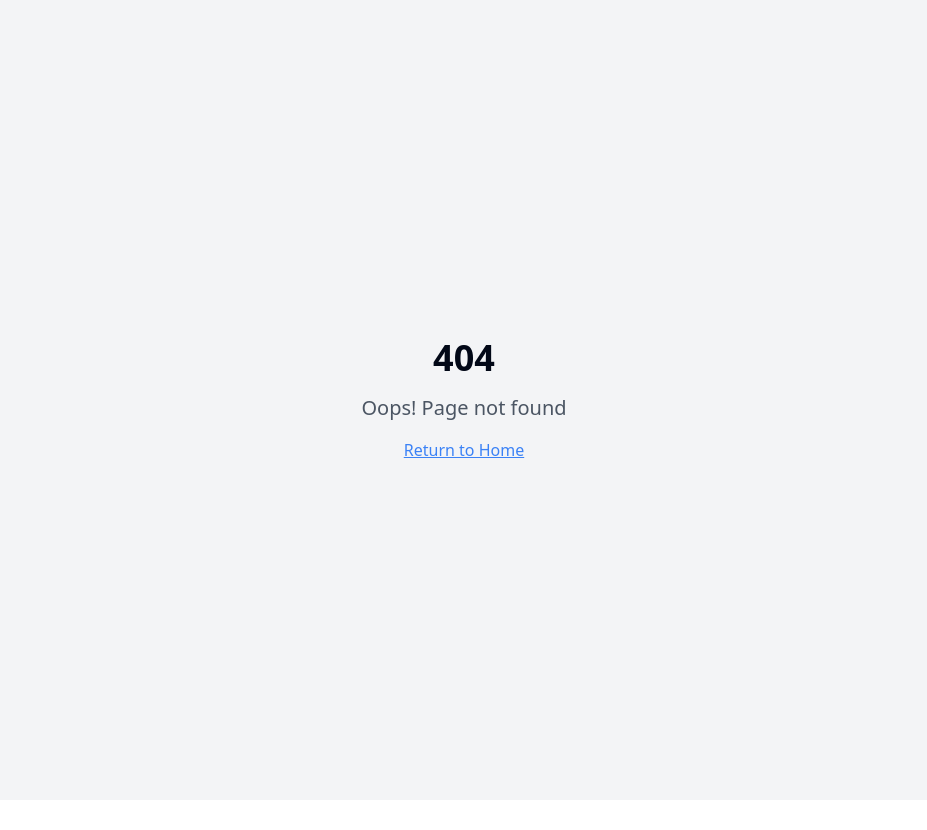
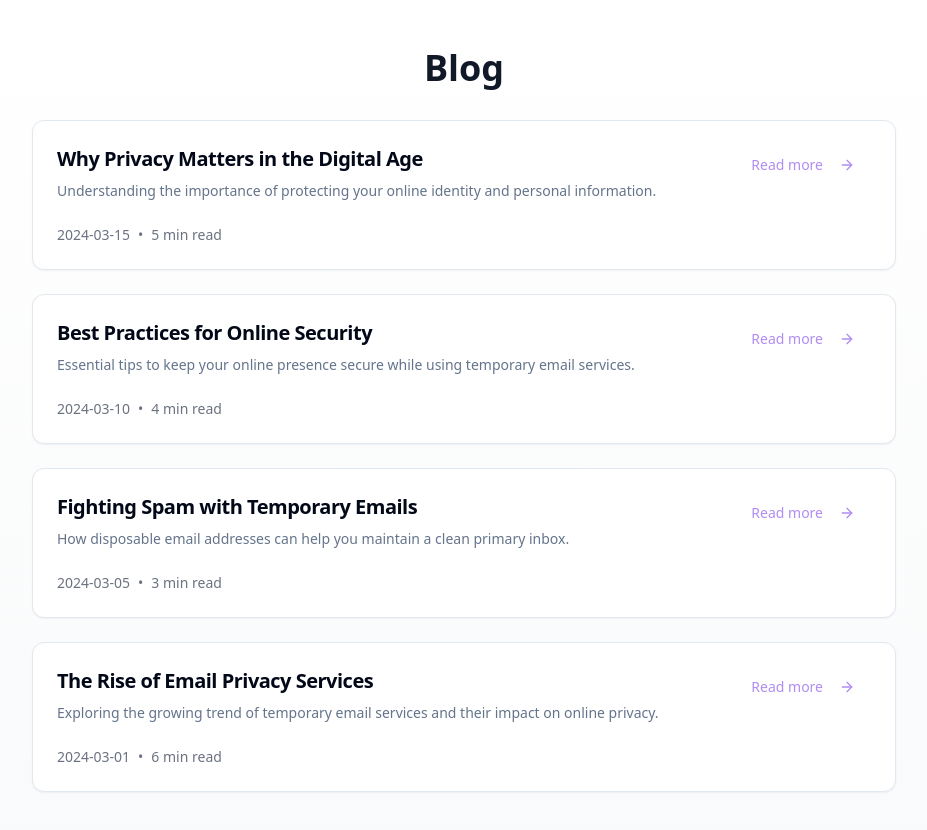
Before and after one commit to systemwide/tempomail-friend, a React (Vite) app: page /blog in a window 1280 px wide. Before the commit this address had no page. Shown: the top 830 px of the page, without its empty margins (176-1103 px from the left). Before the commit the page ends 800 px from the top, so only its background shows below. Built offline with nearby package versions, Linux system fonts and the light colour scheme.

Commit message:
Add blog, FAQ, and features pages
Implement new pages for the blog, FAQ, and features sections to enhance the website's content and user experience.

```diff
--- a/src/App.tsx
+++ b/src/App.tsx
@@ -1,9 +1,13 @@
+
 import { Toaster } from "@/components/ui/toaster";
 import { Toaster as Sonner } from "@/components/ui/sonner";
 import { TooltipProvider } from "@/components/ui/tooltip";
 import { QueryClient, QueryClientProvider } from "@tanstack/react-query";
 import { BrowserRouter, Routes, Route } from "react-router-dom";
 import Index from "./pages/Index";
+import Blog from "./pages/Blog";
+import FAQ from "./pages/FAQ";
+import Features from "./pages/Features";
 import NotFound from "./pages/NotFound";
 
 const queryClient = new QueryClient();
@@ -16,7 +20,9 @@ const App = () => (
       <BrowserRouter>
         <Routes>
           <Route path="/" element={<Index />} />
-          {/* ADD ALL CUSTOM ROUTES ABOVE THE CATCH-ALL "*" ROUTE */}
+          <Route path="/blog" element={<Blog />} />
+          <Route path="/faq" element={<FAQ />} />
+          <Route path="/features" element={<Features />} />
           <Route path="*" element={<NotFound />} />
         </Routes>
       </BrowserRouter>
--- /dev/null
+++ b/src/components/Navigation.tsx
@@ -0,0 +1,45 @@
+
+import { Link, useLocation } from "react-router-dom";
+import { cn } from "@/lib/utils";
+
+const Navigation = () => {
+  const location = useLocation();
+
+  const links = [
+    { href: "/", label: "Home" },
+    { href: "/features", label: "Features" },
+    { href: "/blog", label: "Blog" },
+    { href: "/faq", label: "FAQ" },
+  ];
+
+  return (
+    <nav className="bg-white/80 backdrop-blur-sm sticky top-0 z-50 border-b border-gray-100">
+      <div className="max-w-4xl mx-auto px-4">
+        <div className="flex items-center justify-between h-16">
+          <Link to="/" className="text-xl font-bold text-primary">
+            TempMail
+          </Link>
+
+          <div className="flex space-x-4">
+            {links.map((link) => (
+              <Link
+                key={link.href}
+                to={link.href}
+                className={cn(
+                  "px-3 py-2 rounded-md text-sm font-medium transition-colors",
+                  location.pathname === link.href
+                    ? "text-primary bg-primary/10"
+                    : "text-gray-600 hover:text-primary hover:bg-primary/5"
+                )}
+              >
+                {link.label}
+              </Link>
+            ))}
+          </div>
+        </div>
+      </div>
+    </nav>
+  );
+};
+
+export default Navigation;
--- /dev/null
+++ b/src/pages/Blog.tsx
@@ -0,0 +1,68 @@
+
+import { Card, CardContent, CardDescription, CardHeader, CardTitle } from "@/components/ui/card";
+import { Button } from "@/components/ui/button";
+import { ArrowRight } from "lucide-react";
+
+const Blog = () => {
+  const posts = [
+    {
+      title: "Why Privacy Matters in the Digital Age",
+      description: "Understanding the importance of protecting your online identity and personal information.",
+      date: "2024-03-15",
+      readTime: "5 min read",
+    },
+    {
+      title: "Best Practices for Online Security",
+      description: "Essential tips to keep your online presence secure while using temporary email services.",
+      date: "2024-03-10",
+      readTime: "4 min read",
+    },
+    {
+      title: "Fighting Spam with Temporary Emails",
+      description: "How disposable email addresses can help you maintain a clean primary inbox.",
+      date: "2024-03-05",
+      readTime: "3 min read",
+    },
+    {
+      title: "The Rise of Email Privacy Services",
+      description: "Exploring the growing trend of temporary email services and their impact on online privacy.",
+      date: "2024-03-01",
+      readTime: "6 min read",
+    },
+  ];
+
+  return (
+    <div className="min-h-screen bg-gradient-to-b from-white to-gray-50">
+      <div className="max-w-4xl mx-auto py-12 px-4">
+        <h1 className="text-4xl font-bold text-gray-900 mb-8 text-center">Blog</h1>
+
+        <div className="grid gap-6">
+          {posts.map((post, index) => (
+            <Card key={index} className="hover:shadow-md transition-shadow">
+              <CardHeader>
+                <div className="flex justify-between items-start">
+                  <div>
+                    <CardTitle className="text-xl mb-2">{post.title}</CardTitle>
+                    <CardDescription>{post.description}</CardDescription>
+                  </div>
+                  <Button variant="ghost" className="text-primary">
+                    Read more <ArrowRight className="w-4 h-4 ml-2" />
+                  </Button>
+                </div>
+              </CardHeader>
+              <CardContent>
+                <div className="flex items-center text-sm text-gray-500">
+                  <span>{post.date}</span>
+                  <span className="mx-2">•</span>
+                  <span>{post.readTime}</span>
+                </div>
+              </CardContent>
+            </Card>
+          ))}
+        </div>
+      </div>
+    </div>
+  );
+};
+
+export default Blog;
--- /dev/null
+++ b/src/pages/FAQ.tsx
@@ -0,0 +1,51 @@
+
+import { Accordion, AccordionContent, AccordionItem, AccordionTrigger } from "@/components/ui/accordion";
+
+const FAQ = () => {
+  return (
+    <div className="min-h-screen bg-gradient-to-b from-white to-gray-50">
+      <div className="max-w-4xl mx-auto py-12 px-4">
+        <h1 className="text-4xl font-bold text-gray-900 mb-8 text-center">Frequently Asked Questions</h1>
+
+        <Accordion type="single" collapsible className="w-full">
+          <AccordionItem value="what-is">
+            <AccordionTrigger>What is a temporary email service?</AccordionTrigger>
+            <AccordionContent>
+              A temporary email service provides disposable email addresses that you can use for temporary purposes, such as signing up for services, without revealing your personal email address. These addresses automatically expire after a set period.
+            </AccordionContent>
+          </AccordionItem>
+
+          <AccordionItem value="why-use">
+            <AccordionTrigger>Why should I use a temporary email address?</AccordionTrigger>
+            <AccordionContent>
+              Temporary email addresses help protect your privacy, reduce spam in your primary inbox, and provide a safe way to test or sign up for services without risking your personal email address being sold or compromised.
+            </AccordionContent>
+          </AccordionItem>
+
+          <AccordionItem value="how-long">
+            <AccordionTrigger>How long do the email addresses last?</AccordionTrigger>
+            <AccordionContent>
+              Our temporary email addresses are active for 24 hours from creation. After this period, they are automatically deleted along with any received messages to protect your privacy.
+            </AccordionContent>
+          </AccordionItem>
+
+          <AccordionItem value="is-it-safe">
+            <AccordionTrigger>Is it safe to use temporary email addresses?</AccordionTrigger>
+            <AccordionContent>
+              Yes, our service is designed with security in mind. We don't store any personal information, and all emails are automatically deleted after expiration. However, avoid using temporary emails for important accounts or sensitive communications.
+            </AccordionContent>
+          </AccordionItem>
+
+          <AccordionItem value="how-many">
+            <AccordionTrigger>How many email addresses can I create?</AccordionTrigger>
+            <AccordionContent>
+              You can create unlimited temporary email addresses. There's no restriction on the number of addresses you can generate, and no registration is required.
+            </AccordionContent>
+          </AccordionItem>
+        </Accordion>
+      </div>
+    </div>
+  );
+};
+
+export default FAQ;
--- /dev/null
+++ b/src/pages/Features.tsx
@@ -0,0 +1,55 @@
+
+import { CheckCircle2 } from "lucide-react";
+
+const Features = () => {
+  const features = [
+    {
+      title: "Instant Email Generation",
+      description: "Create disposable email addresses instantly with no registration required.",
+    },
+    {
+      title: "Multi-Language Support",
+      description: "Access our service in multiple languages including English, Spanish, French, German, Chinese, and Japanese.",
+    },
+    {
+      title: "Real-Time Notifications",
+      description: "Receive instant notifications when new emails arrive in your temporary inbox.",
+    },
+    {
+      title: "Automatic Cleanup",
+      description: "All temporary emails and messages are automatically deleted after 24 hours for your privacy.",
+    },
+    {
+      title: "Zero Setup Required",
+      description: "Start using the service immediately - no registration, no passwords, no hassle.",
+    },
+    {
+      title: "Secure & Anonymous",
+      description: "Your privacy is our priority - we don't store any personal information.",
+    },
+  ];
+
+  return (
+    <div className="min-h-screen bg-gradient-to-b from-white to-gray-50">
+      <div className="max-w-4xl mx-auto py-12 px-4">
+        <h1 className="text-4xl font-bold text-gray-900 mb-8 text-center">Features</h1>
+
+        <div className="grid gap-8 md:grid-cols-2">
+          {features.map((feature, index) => (
+            <div key={index} className="bg-white p-6 rounded-lg shadow-sm hover:shadow-md transition-shadow">
+              <div className="flex items-start gap-4">
+                <CheckCircle2 className="w-6 h-6 text-primary mt-1" />
+                <div>
+                  <h3 className="text-xl font-semibold text-gray-900 mb-2">{feature.title}</h3>
+                  <p className="text-gray-600">{feature.description}</p>
+                </div>
+              </div>
+            </div>
+          ))}
+        </div>
+      </div>
+    </div>
+  );
+};
+
+export default Features;
--- a/src/pages/Index.tsx
+++ b/src/pages/Index.tsx
@@ -2,6 +2,7 @@
 import EmailBox from "@/components/EmailBox";
 import MessageList from "@/components/MessageList";
 import AdBanner from "@/components/AdBanner";
+import Navigation from "@/components/Navigation";
 import { useState } from "react";
 import { Globe, Check } from "lucide-react";
 import {
@@ -30,6 +31,7 @@ const Index = () => {
 
   return (
     <div className="min-h-screen bg-gradient-to-b from-white to-gray-50 select-text">
+      <Navigation />
       <AdBanner className="w-full py-4" />
       <div className="flex px-4">
         <AdBanner className="hidden lg:block w-48 min-h-screen sticky top-0" />
```
